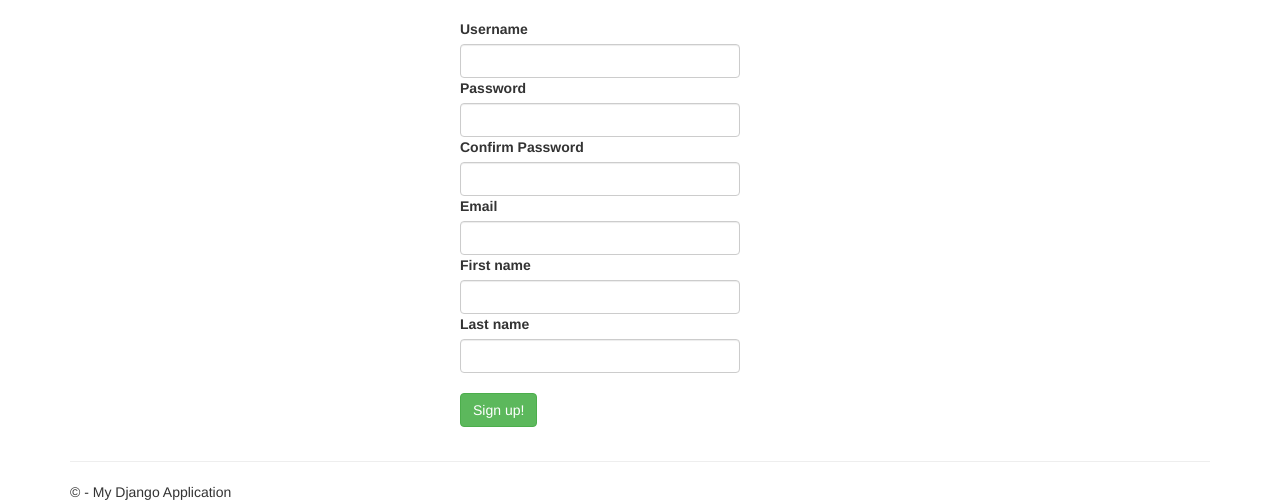
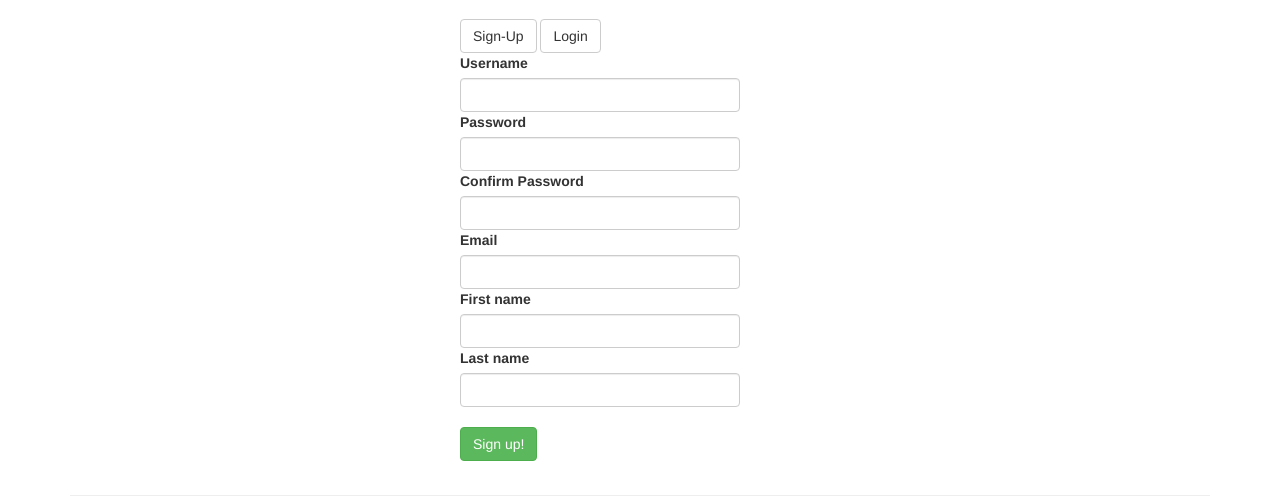
Before and after one commit to kennyli92/NthData, a Django app: page /account in a window 1280 px wide. Shown: the part 51-552 px from the top of the page. Run offline with Django 3.2, Linux system fonts and the light colour scheme; some libraries are stand-ins or nearby versions.

Commit message:
Started jquery for signin/login button to show/hide their respective inputs in signup.html

```diff
--- a/BigDataFrontEnd/BigDataFrontEnd/BigDataFrontEnd/urls.py
+++ b/BigDataFrontEnd/BigDataFrontEnd/BigDataFrontEnd/urls.py
@@ -40,7 +40,7 @@ urlpatterns = patterns('',
         auth_views.login,
         {'template_name': 'signup/login.html'}),
     url(r'^account', 'signup.views.account', name='account'),
-     url(r'^signup/success/$', 'signup.views.register_success', name='registerSuccess'),
+    url(r'^signup/success/$', 'signup.views.register_success', name='registerSuccess'),
 
     # Uncomment the admin/doc line below to enable admin documentation:
     # url(r'^admin/doc/', include('django.contrib.admindocs.urls')),
--- a/BigDataFrontEnd/BigDataFrontEnd/app/templates/app/layout.html
+++ b/BigDataFrontEnd/BigDataFrontEnd/app/templates/app/layout.html
@@ -44,6 +44,7 @@
     <script src="{% static 'app/scripts/jquery-1.10.2.js' %}"></script>
     <script src="{% static 'app/scripts/bootstrap.js' %}"></script>
     <script src="{% static 'app/scripts/respond.js' %}"></script>
+
 {% block scripts %}{% endblock %}
 
 </body>
--- a/BigDataFrontEnd/BigDataFrontEnd/signup/templates/signup/layout.html
+++ b/BigDataFrontEnd/BigDataFrontEnd/signup/templates/signup/layout.html
@@ -30,6 +30,9 @@
             </div>
         </div>
     </div>
+    <script src="{% static 'app/scripts/jquery-1.10.2.js' %}"></script>
+    <script src="{% static 'app/scripts/bootstrap.js' %}"></script>
+    <script src="{% static 'app/scripts/respond.js' %}"></script>
 
     <div class="container body-content">
 {% block content %}{% endblock %}
@@ -38,10 +41,6 @@
             <p>&copy; {{ year }} - My Django Application</p>
         </footer>
     </div>
-
-    <script src="{% static 'app/scripts/jquery-1.10.2.js' %}"></script>
-    <script src="{% static 'app/scripts/bootstrap.js' %}"></script>
-    <script src="{% static 'app/scripts/respond.js' %}"></script>
 {% block scripts %}{% endblock %}
 
 </body>
--- a/BigDataFrontEnd/BigDataFrontEnd/signup/templates/signup/signup.html
+++ b/BigDataFrontEnd/BigDataFrontEnd/signup/templates/signup/signup.html
@@ -6,6 +6,9 @@
     <div class="col-md-4"></div>
    <div class="col-md-4">
         <form action="" method="post">
+            <input class="btn btn-default" type="button" id="signupBtn" value="Sign-Up" />
+            <input class="btn btn-default" type="button" id="loginBtn" value="Login" />
+            <br />
             {% if form.non_field_errors %}
             <div style="color:#b94a48">
                 {{form.non_field_errors}}
@@ -22,8 +25,15 @@
             {{ field }}
             {% endfor %}
             <br>
-        <input class="btn btn-success" type="submit" value="Sign up!" />
+            <input class="btn btn-success" type="submit" value="Sign up!" />
         </form>
     </div>
 </div>
+<script type="text/javascript">
+    $(document).ready(function() {
+        $("#signupBtn").click(function() {
+            $("#id_username").hide();
+        });
+    });
+</script>
 {% endblock %}
```
